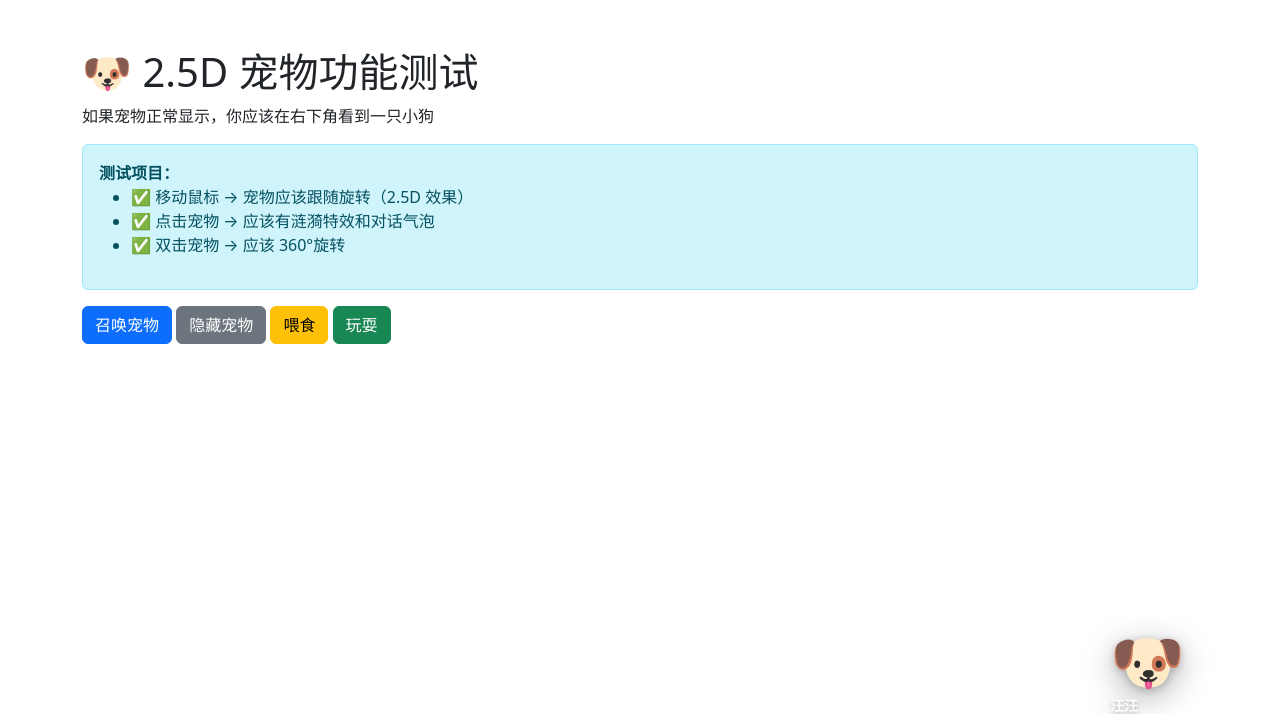
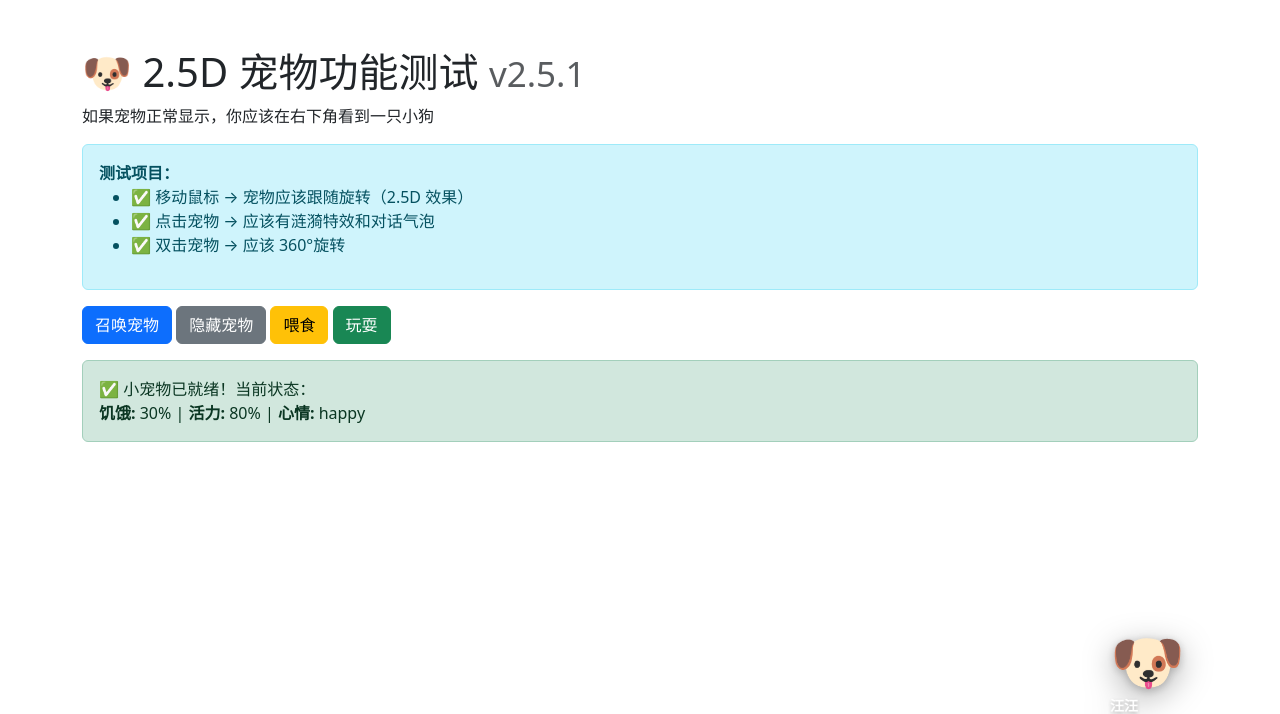
Before and after one commit to Cguomei/DogDogData, a Flask app: page /test-pet in a window 1280 px wide. Shown: the top 714 px of the page. Run offline with Flask 3, Linux system fonts and the light colour scheme; some libraries are stand-ins or nearby versions.

Commit message:
fix: 优化缓存处理和错误提示 v2.5.1- 添加版本号参数强制刷新静态资源缓存- 改进测试页面错误处理和状态显示- 创建重启脚本 restart_flask.bat- 使用 crossorigin 属性避免 CDN 拦截问题

```diff
--- a/templates/test_pet.html
+++ b/templates/test_pet.html
@@ -3,13 +3,14 @@
 <head>
     <meta charset="UTF-8">
     <meta name="viewport" content="width=device-width, initial-scale=1.0">
-    <title>2.5D 宠物测试</title>
-    <link href="https://cdn.jsdelivr.net/npm/bootstrap@5.3.0/dist/css/bootstrap.min.css" rel="stylesheet">
-    <link rel="stylesheet" href="/static/css/pet.css">
+    <title>2.5D 宠物测试 - v2.5.1</title>
+    <!-- 使用本地 Bootstrap 避免 CDN 被拦截 -->
+    <link href="https://cdn.jsdelivr.net/npm/bootstrap@5.3.0/dist/css/bootstrap.min.css" rel="stylesheet" crossorigin="anonymous">
+    <link rel="stylesheet" href="/static/css/pet.css?v=2.5.1">
 </head>
 <body>
     <div class="container mt-5">
-        <h1>🐶 2.5D 宠物功能测试</h1>
+        <h1>🐶 2.5D 宠物功能测试 <small class="text-muted">v2.5.1</small></h1>
         <p>如果宠物正常显示，你应该在右下角看到一只小狗</p>
 
         <div class="alert alert-info">
@@ -21,12 +22,52 @@
             </ul>
         </div>
 
-        <button class="btn btn-primary" onclick="window.virtualPet.show()">召唤宠物</button>
-        <button class="btn btn-secondary" onclick="window.virtualPet.hide()">隐藏宠物</button>
-        <button class="btn btn-warning" onclick="window.virtualPet.feed()">喂食</button>
-        <button class="btn btn-success" onclick="window.virtualPet.play()">玩耍</button>
+        <div id="button-container">
+            <button class="btn btn-primary" onclick="safeCall('show')">召唤宠物</button>
+            <button class="btn btn-secondary" onclick="safeCall('hide')">隐藏宠物</button>
+            <button class="btn btn-warning" onclick="safeCall('feed')">喂食</button>
+            <button class="btn btn-success" onclick="safeCall('play')">玩耍</button>
+        </div>
+
+        <div id="status" class="mt-3"></div>
     </div>
 
-    <script src="/static/js/pet.js"></script>
+    <!-- 添加版本号强制刷新缓存 -->
+    <script src="/static/js/pet.js?v=2.5.1"></script>
+    <script>
+        // 安全调用函数，避免报错
+        function safeCall(methodName) {
+            const statusDiv = document.getElementById('status');
+            if (window.virtualPet && typeof window.virtualPet[methodName] === 'function') {
+                try {
+                    window.virtualPet[methodName]();
+                    statusDiv.className = 'mt-3 alert alert-success';
+                    statusDiv.innerHTML = `✅ ${methodName}() 执行成功`;
+                } catch (error) {
+                    statusDiv.className = 'mt-3 alert alert-danger';
+                    statusDiv.innerHTML = `❌ ${methodName}() 执行失败：${error.message}`;
+                }
+            } else {
+                statusDiv.className = 'mt-3 alert alert-warning';
+                statusDiv.innerHTML = `⚠️ 宠物未初始化或方法不存在：<code>window.virtualPet.${methodName}</code>`;
+                console.log('virtualPet 状态:', window.virtualPet);
+            }
+        }
+
+        // 页面加载完成后检查宠物状态
+        setTimeout(() => {
+            const statusDiv = document.getElementById('status');
+            if (window.virtualPet) {
+                statusDiv.className = 'mt-3 alert alert-success';
+                statusDiv.innerHTML = '✅ 小宠物已就绪！当前状态：<br>' +
+                    `<strong>饥饿:</strong> ${window.virtualPet.state.hunger}% | ` +
+                    `<strong>活力:</strong> ${window.virtualPet.state.energy}% | ` +
+                    `<strong>心情:</strong> ${window.virtualPet.state.mood}`;
+            } else {
+                statusDiv.className = 'mt-3 alert alert-danger';
+                statusDiv.innerHTML = '❌ 小宠物未初始化！请检查控制台日志。';
+            }
+        }, 2000);
+    </script>
 </body>
 </html>
```
Also changed, not shown: 1 other file.
